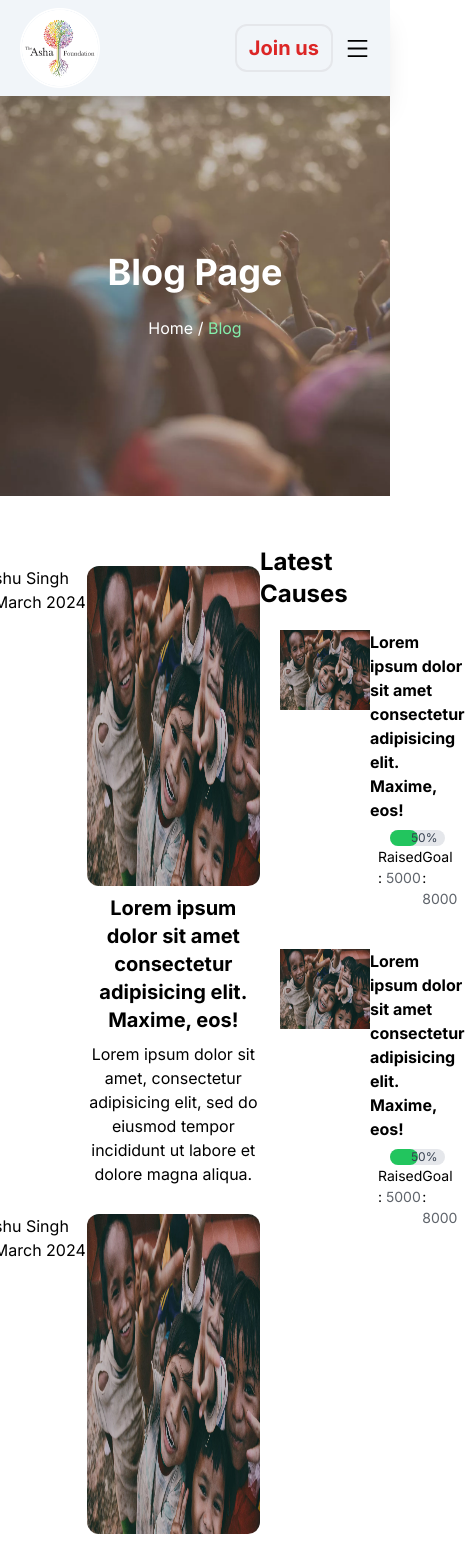
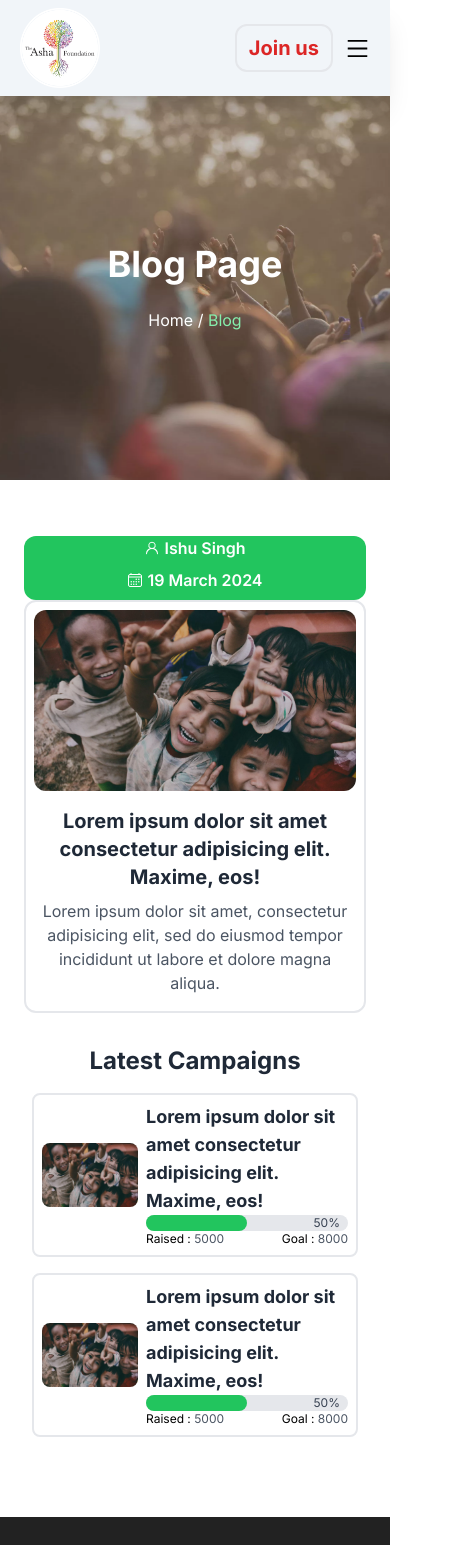
Before and after one commit to anurajkumar23/Asha-foundation, a Next.js app: page /blog in a window 390 px wide. Shown: the top 1545 px of the page, 465 px wide, since content can reach past the window. Built offline with nearby package versions, Linux system fonts and the light colour scheme.

Commit message:
blog responsive

```diff
--- a/src/app/blog/page.tsx
+++ b/src/app/blog/page.tsx
@@ -1,26 +1,24 @@
 import Image from "next/image";
 import Link from "next/link";
-import React from "react";
 import { GoPerson } from "react-icons/go";
 import { IoCalendarOutline } from "react-icons/io5";
 import ProgressBar from "@/app/utils/progressbar";
 
 export default function Page() {
   return (
-    <div>
     <div className="">
-        <div className="relative ">
+      <div className="relative">
         <Image
           height={500}
           width={500}
           src="/images/background-2.jpg"
           alt="Car Wash"
           loading="lazy"
-            className="object-cover w-full h-[400px]"
+          className="object-cover w-full h-96 sm:h-[500px]"
         />
         <div className="absolute inset-0 flex items-center justify-center text-center">
           <div>
-              <p className="text-white font-bold text-4xl">Blog Page </p>
+            <p className="text-white font-bold text-4xl">Blog Page</p>
             <br />
             <p className="text-white">
               <Link href={"/"}>Home</Link> /{" "}
@@ -30,162 +28,75 @@ export default function Page() {
         </div>
       </div>
 
-        <div className="flex pt-[50px]">
-          <div className="flex-col justify-center text-center w-2/3">
-            <div className="flex w-full text-center pt-5">
-              <div className="w-1/3">
-                <div className="flex justify-center">
-                  <div className="flex">
-                    <p className="w-[200px]">Ishu Singh</p>
-                    <p className="py-1 ml-3">
-                      <GoPerson />
-                    </p>
+      <div className="flex flex-col items-center justify-center mt-8 lg:flex-row lg:justify-between mx-6">
+        <div className="flex flex-col justify-center text-center w-full lg:w-2/3 ">
+          <div className=" flex flex-col w-full pt-6 lg:space-y-0 lg:flex-row lg:items-center lg:justify-center">
+            <div className="max-lg:ml-0 max-lg:rounded-xl rounded-l-xl w-full lg:w-1/4 bg-green-500 text-white font-semibold ">
+              <div className="flex items-center justify-center mb-2 ">
+                <GoPerson className="mr-1" />
+                <p>Ishu Singh</p>
+              </div>
+              <div className="flex items-center justify-center mb-2 ">
+                <IoCalendarOutline className="mr-1" />
+                <p>19 March 2024</p>
               </div>
             </div>
-                <div className="flex justify-center text-center">
-                  <div className="flex">
-                    <p className="w-[200px]">19 March 2024</p>
-                    <p className="py-1 ml-3">
-                      <IoCalendarOutline />
+            <div className="cursor-pointer w-full lg:w-2/3 border-2 p-2 rounded-xl">
+              <div className="flex justify-center mb-2">
+                <Image
+                  src="/images/background-1.jpg"
+                  alt="Gallery Image"
+                  height={500}
+                  width={500}
+                  loading="lazy"
+                  className="h-max-[20rem] w-max-[38rem] hover:scale-105 cursor-pointer duration-300 mb-2 rounded-xl"
+                />
+              </div>
+              <Link href="#">
+                <p className="font-bold text-xl mb-2 text-gray-800 cursor-pointer hover:text-green-400">
+                  Lorem ipsum dolor sit amet consectetur adipisicing elit.
+                  Maxime, eos!
+                </p>
+              </Link>
+              <p className="mb-2 text-gray-600">
+                Lorem ipsum dolor sit amet, consectetur adipisicing elit, sed do
+                eiusmod tempor incididunt ut labore et dolore magna aliqua.
               </p>
             </div>
           </div>
         </div>
-              <div className="w-2/3">
-                <div className="flex justify-center">
-                  <div className="flex items-center justify-center">
-                    {" "}
-                    {/* Centering container */}
+
+        <div className="w-full lg:w-1/3 mt-8 lg:mt-0 ">
+          <div className="flex flex-col items-center justify-center">
+            <p className="font-bold text-2xl mb-4 text-gray-800 lg:text-right">
+              Latest Campaigns
+            </p>
+            <div className="flex flex-col space-y-4 mx-2">
+              {[...Array(2)].map((_, index) => (
+                <div key={index} className="border-2 rounded-lg flex items-center space-x-2 p-2">
                   <Image
                     src="/images/background-1.jpg"
-                      alt="galery-01"
+                    alt="Cause Image"
                     height={500}
                     width={500}
                     loading="lazy"
-                      className="h-[20rem] w-[38rem] hover:scale-105 cursor-pointer duration-300 mb-2 rounded-xl"
+                    className="w-24 h-16 rounded-lg cursor-pointer hover:scale-105 transition-transform duration-300"
                   />
-                  </div>
-                </div>
+                  <div className="flex flex-col">
                     <Link href="#">
-                  <div className="font-bold text-xl mb-2 hover:text-green-400 cursor-pointer">
+                      <p className="font-bold text-lg text-gray-800 cursor-pointer hover:text-green-400">
                         Lorem ipsum dolor sit amet consectetur adipisicing elit.
                         Maxime, eos!
-                  </div>
+                      </p>
                     </Link>
-                <div className="mb-2">
-                  Lorem ipsum dolor sit amet, consectetur adipisicing elit, sed
-                  do eiusmod tempor incididunt ut labore et dolore magna aliqua.
+                    <ProgressBar maxValue={100} value={50} />
+                    <div className="flex justify-between text-xs">
+                      <p>Raised : <span className="text-gray-600">5000</span></p>
+                      <p>Goal : <span className="text-gray-600">8000</span></p>
                     </div>
                   </div>
                 </div>
-            {/* ------------------------------ */}
-            <div className="flex w-full text-center pt-5">
-              <div className="w-1/3">
-                <div className="flex justify-center">
-                  <div className="flex">
-                    <p className="w-[200px]">Ishu Singh</p>
-                    <p className="py-1 ml-3">
-                      <GoPerson />
-                    </p>
-                  </div>
-                </div>
-                <div className="flex justify-center text-center">
-                  <div className="flex">
-                    <p className="w-[200px]">19 March 2024</p>
-                    <p className="py-1 ml-3">
-                      <IoCalendarOutline />
-                    </p>
-                  </div>
-                </div>
-              </div>
-              <div className="w-2/3">
-                <div className="flex justify-center">
-                  <div className="flex items-center justify-center">
-                    {" "}
-                    {/* Centering container */}
-                    <Image
-                      src="/images/background-1.jpg"
-                      alt="galery-01"
-                      height={500}
-                      width={500}
-                      loading="lazy"
-                      className="h-[20rem] w-[38rem] hover:scale-105 cursor-pointer duration-300 mb-2 rounded-xl"
-                    />
-                  </div>
-                </div>
-                <Link href="#">
-                  <div className="font-bold text-xl mb-2 hover:text-green-400 cursor-pointer">
-                    Lorem ipsum dolor sit amet consectetur adipisicing elit.
-                    Maxime, eos!
-                  </div>
-                </Link>
-                <div className="mb-2">
-                  Lorem ipsum dolor sit amet, consectetur adipisicing elit, sed
-                  do eiusmod tempor incididunt ut labore et dolore magna aliqua.
-                </div>
-              </div>
-            </div>
-          </div>
-          <div className="w-1/3">
-              <p className="font-bold text-2xl">Latest Causes</p>
-            <div>
-              <div className="flex px-5 pt-5">
-                <Image
-                  src="/images/background-1.jpg"
-                  alt="galery-01"
-                  height={500}
-                  width={500}
-                  loading="lazy"
-                  className="h-[5rem] w-[8rem] hover:scale-105 cursor-pointer duration-300 mb-2"
-                />
-                <Link href="#">
-                  <div className="font-bold text-normal mb-2 hover:text-green-400 cursor-pointer">
-                    Lorem ipsum dolor sit amet consectetur adipisicing elit.
-                    Maxime, eos!
-                  </div>
-                  <div className="px-5">
-                    <ProgressBar maxValue={100} value={50} />
-                  </div>
-                  <div className="flex justify-between px-2 mb-5 text-[14px]">
-                    <div>
-                      Raised : <span className="text-[#5F646B]">5000</span>
-                    </div>
-                    <div>
-                      Goal : <span className="text-[#5F646B]">8000</span>
-                    </div>
-                  </div>
-                </Link>
-              </div>
-            </div>
-            <div>
-              {/* <p className="font-bold text-2xl">Latest Causes</p> */}
-              <div className="flex px-5 pt-5">
-                <Image
-                  src="/images/background-1.jpg"
-                  alt="galery-01"
-                  height={500}
-                  width={500}
-                  loading="lazy"
-                  className="h-[5rem] w-[8rem] hover:scale-105 cursor-pointer duration-300 mb-2"
-                />
-                <Link href="#">
-                  <div className="font-bold text-normal mb-2 hover:text-green-400 cursor-pointer">
-                    Lorem ipsum dolor sit amet consectetur adipisicing elit.
-                    Maxime, eos!
-                  </div>
-                  <div className="px-5">
-                    <ProgressBar maxValue={100} value={50} />
-                  </div>
-                  <div className="flex justify-between px-2 mb-5 text-[14px]">
-                    <div>
-                      Raised : <span className="text-[#5F646B]">5000</span>
-                    </div>
-                    <div>
-                      Goal : <span className="text-[#5F646B]">8000</span>
-                    </div>
-                  </div>
-                </Link>
-              </div>
+              ))}
             </div>
           </div>
         </div>
```
Lines whose indentation alone changed are shown as unchanged.
